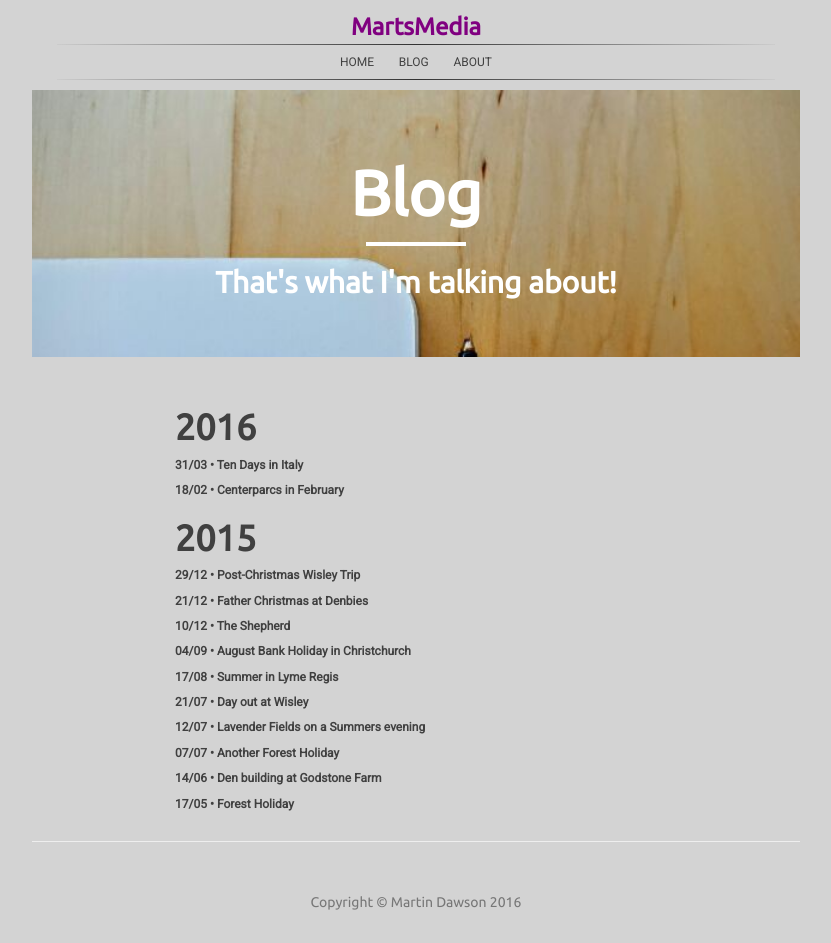
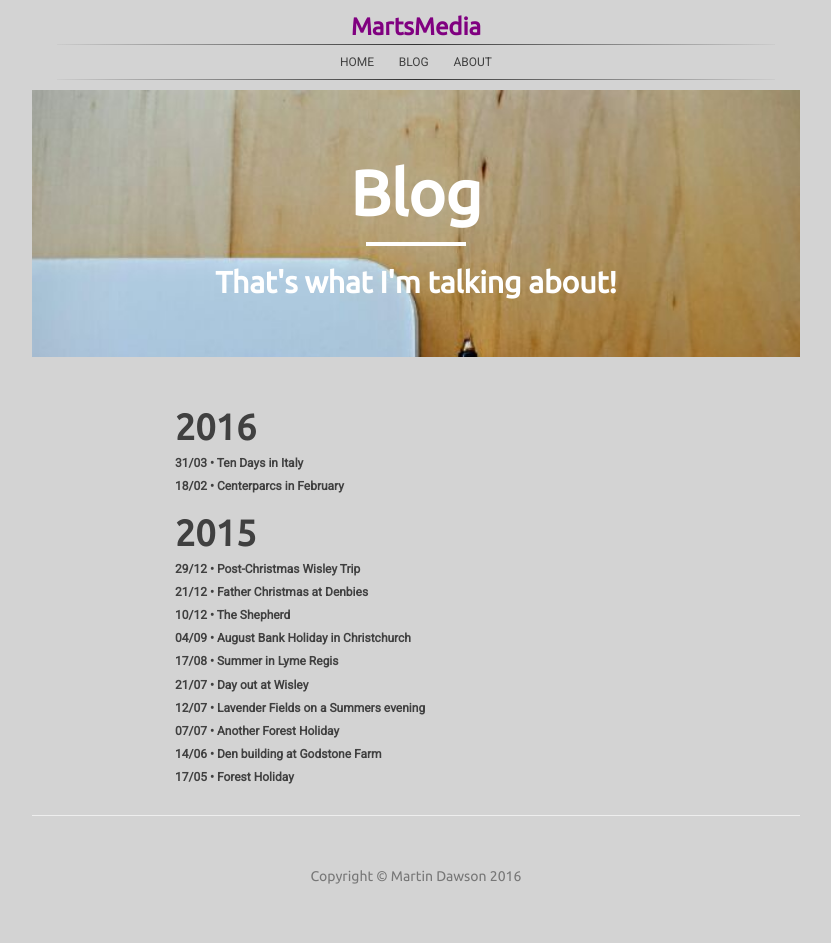
Before and after one commit to dawsino/dawsino.github.io, a Jekyll site: the page built from blog/index.html, in a window 1280 px wide. Shown: the whole page, without its empty margins (224-1055 px from the left). Built offline with Jekyll 4.4.1, drawn with Linux system fonts in a browser that asks for light colours; nearby versions of some CDN libraries; after the commit the page ends 917 px from its top, so only the background shows below that.

Commit message:
Update index.html

```diff
--- a/blog/index.html
+++ b/blog/index.html
@@ -23,7 +23,7 @@
     {% assign date = currentdate %}
   {% endif %}
 
-    <h5><a class="blogarchive" href="{{ post.url }}">{{ post.date | date: "%d/%m" }} &bull; {{ post.title }}</a></h5>
+    <h5 class="blogarchive"><a href="{{ post.url }}">{{ post.date | date: "%d/%m" }} &bull; {{ post.title }}</a></h5>
 
   {% if forloop.last %}{% endif %}
 {% endfor %}
```
